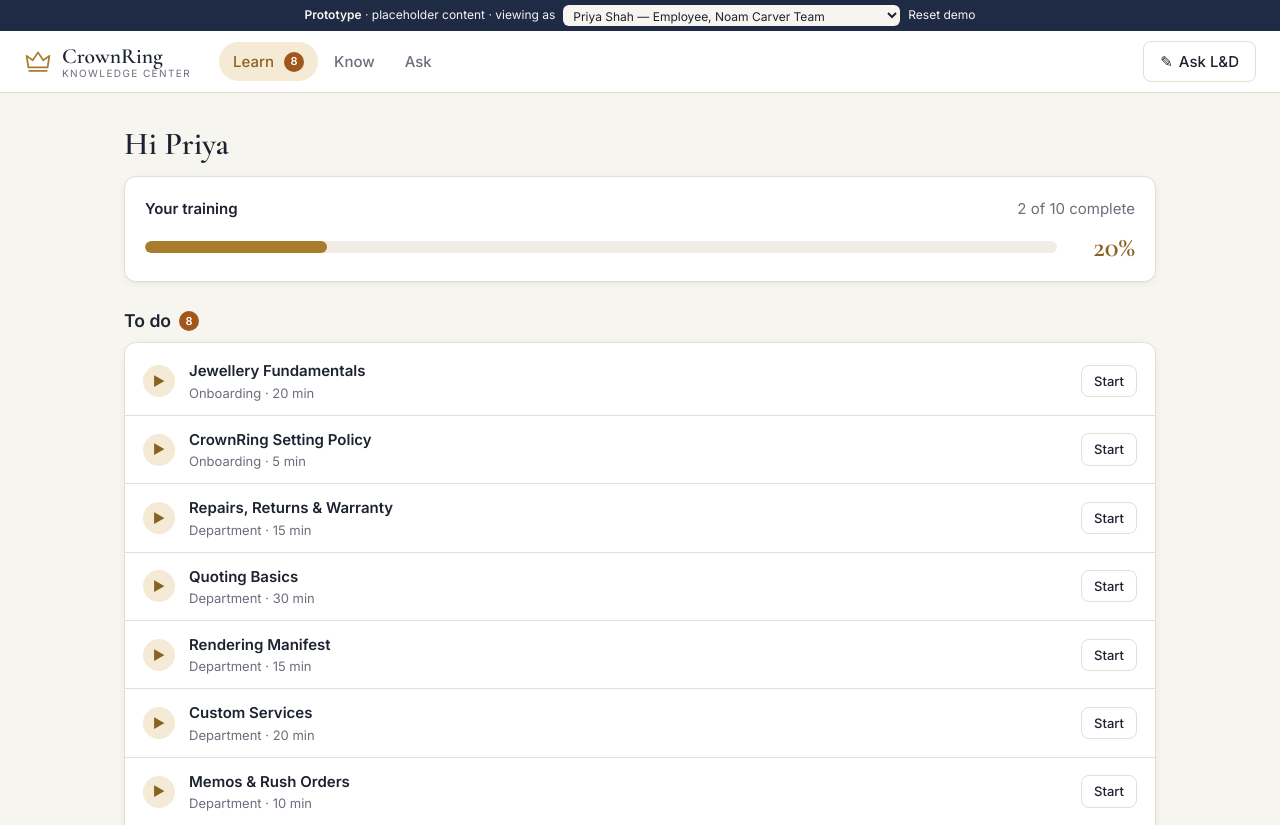
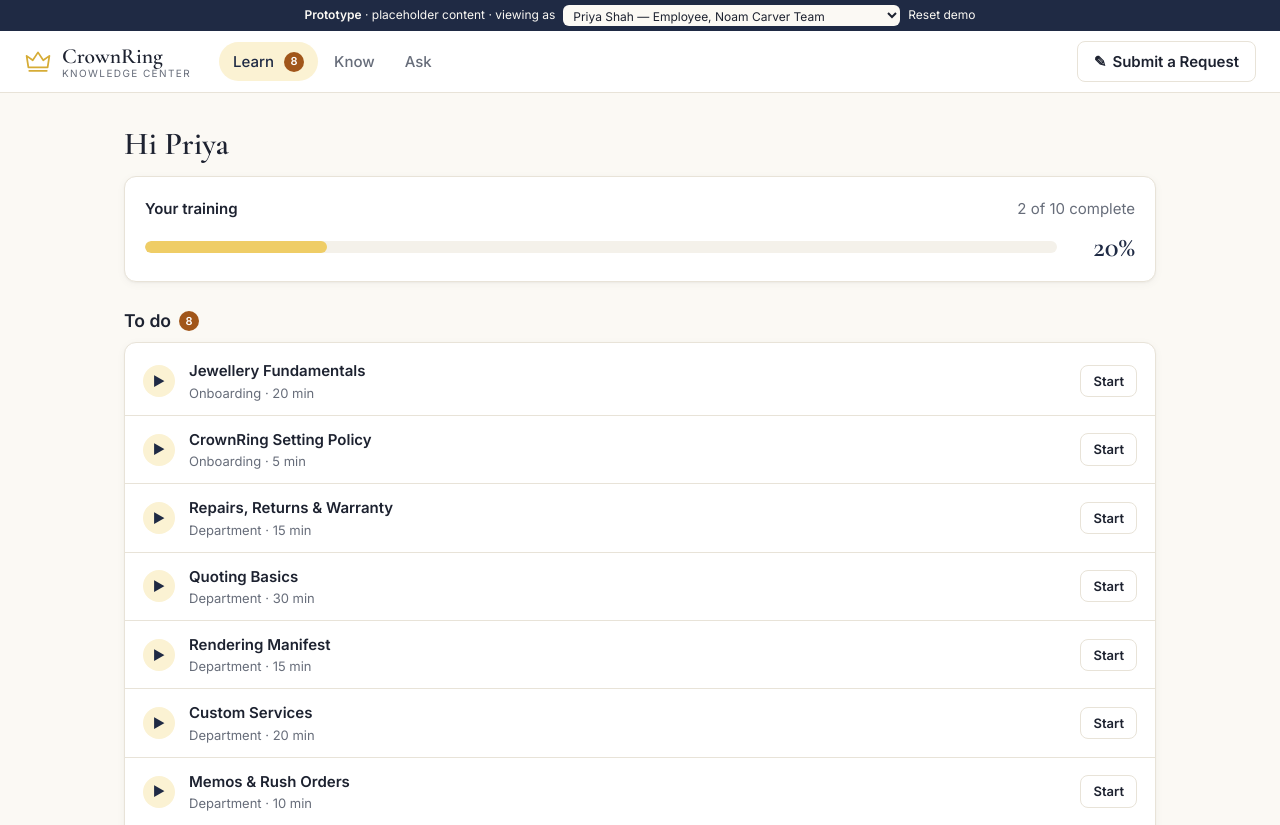
Before and after one commit to minkaliebenberg/KnowledgeCenter, a plain HTML site: page index.html in a window 1280 px wide. Shown: the top 825 px of the page. Drawn offline with nearby package versions, Linux system fonts and the light colour scheme.

Commit message:
Rename header button to Submit a Request; softer yellow accent on off-white base
Co-Authored-By: Claude Opus 5.5 <noreply@anthropic.com>
Claude-Session: https://claude.ai/code/session_01FrMNokeGHCqAJrb88RdjJQ

```diff
--- a/index.html
+++ b/index.html
@@ -12,8 +12,9 @@
 /* CrownRing Knowledge Center — prototype styles.
    Colour tokens on :root so the developer can map them to the internal site's theme. */
 :root {
-  --bg: #f7f5f0; --surface: #ffffff; --surface-2: #f1ede4; --text: #1d2230; --muted: #6a6f7c; --border: #e5dfd3;
-  --accent: #a87b2d; --accent-strong: #8a6220; --accent-soft: #f4ead5; --navy: #1f2a44;
+  --bg: #fbf9f4; --surface: #ffffff; --surface-2: #f4f1ea; --text: #1d2230; --muted: #676d7a; --border: #e8e3d8;
+  --accent: #efcd66; --accent-hover: #e6c04f; --on-accent: #1f2a44; --accent-strong: #2b4170; --accent-soft: #fbf2d3;
+  --mark: #d6ac36; --navy: #1f2a44;
   --ok: #2f7a4f; --ok-soft: #e3f1e8; --warn: #a1561a; --warn-soft: #fbeadb; --info: #2d5b9a; --info-soft: #e3ecf8;
   --danger: #a23b3b; --danger-soft: #f8e1e1;
   --radius: 12px; --shadow: 0 1px 2px rgba(20,20,30,.04), 0 2px 10px rgba(20,20,30,.04);
@@ -23,14 +24,14 @@
 @media (prefers-color-scheme: dark) {
   :root:not([data-theme="light"]) {
     --bg: #14161c; --surface: #1c1f27; --surface-2: #252935; --text: #ebe8e1; --muted: #a2a6b2; --border: #2f3442;
-    --accent: #d4a54f; --accent-strong: #e2b864; --accent-soft: #3a3020; --navy: #d9dde8;
+    --accent: #e9c869; --accent-hover: #f0d482; --on-accent: #1d2230; --accent-strong: #ecd07e; --accent-soft: #3a331f; --mark: #e9c869; --navy: #d9dde8;
     --ok: #6cc28f; --ok-soft: #1e3427; --warn: #e8a066; --warn-soft: #3b2a1c; --info: #86aee6; --info-soft: #1d2a3d;
     --danger: #e48a8a; --danger-soft: #3d2222; color-scheme: dark;
   }
 }
 :root[data-theme="dark"] {
   --bg: #14161c; --surface: #1c1f27; --surface-2: #252935; --text: #ebe8e1; --muted: #a2a6b2; --border: #2f3442;
-  --accent: #d4a54f; --accent-strong: #e2b864; --accent-soft: #3a3020; --navy: #d9dde8;
+  --accent: #e9c869; --accent-hover: #f0d482; --on-accent: #1d2230; --accent-strong: #ecd07e; --accent-soft: #3a331f; --mark: #e9c869; --navy: #d9dde8;
   --ok: #6cc28f; --ok-soft: #1e3427; --warn: #e8a066; --warn-soft: #3b2a1c; --info: #86aee6; --info-soft: #1d2a3d;
   --danger: #e48a8a; --danger-soft: #3d2222; color-scheme: dark;
 }
@@ -57,22 +58,22 @@ button, input, select, textarea { font: inherit; color: inherit; }
 .topbar { position: sticky; top: 0; z-index: 10; display: flex; align-items: center; gap: 16px; padding: 10px 24px; background: var(--surface); border-bottom: 1px solid var(--border); }
 .brand { display: flex; align-items: center; gap: 10px; color: var(--text); }
 .brand:hover { text-decoration: none; }
-.brand-mark { color: var(--accent); display: grid; place-items: center; }
+.brand-mark { color: var(--mark); display: grid; place-items: center; }
 .brand-text { display: flex; flex-direction: column; line-height: 1.05; }
 .brand-name { font-family: var(--serif); font-size: 1.35rem; font-weight: 600; }
 .brand-sub { font-size: 10px; letter-spacing: .14em; text-transform: uppercase; color: var(--muted); }
 .mainnav { display: flex; gap: 2px; margin-left: 12px; flex: 1; overflow-x: auto; }
 .mainnav a { padding: 8px 14px; border-radius: 999px; color: var(--muted); font-weight: 500; white-space: nowrap; display: inline-flex; align-items: center; gap: 6px; }
 .mainnav a:hover { background: var(--surface-2); color: var(--text); text-decoration: none; }
-.mainnav a.active { background: var(--accent-soft); color: var(--accent-strong); }
+.mainnav a.active { background: var(--accent-soft); color: var(--navy); }
 .count { display: inline-grid; place-items: center; min-width: 20px; height: 20px; padding: 0 6px; border-radius: 999px; background: var(--warn); color: #fff; font-size: 11px; font-weight: 600; margin-left: 4px; vertical-align: middle; font-family: var(--font); }
 
 main { max-width: 1080px; margin: 0 auto; padding: 24px 24px 80px; outline: none; }
 .narrow { max-width: 760px; margin: 0 auto; }
 
 /* primitives */
-.btn { display: inline-flex; align-items: center; justify-content: center; gap: 6px; padding: 8px 16px; border-radius: 8px; border: 1px solid transparent; background: var(--accent); color: #fff; font-weight: 500; cursor: pointer; white-space: nowrap; }
-.btn:hover { background: var(--accent-strong); text-decoration: none; }
+.btn { display: inline-flex; align-items: center; justify-content: center; gap: 6px; padding: 8px 16px; border-radius: 8px; border: 1px solid transparent; background: var(--accent); color: var(--on-accent); font-weight: 600; cursor: pointer; white-space: nowrap; }
+.btn:hover { background: var(--accent-hover); text-decoration: none; }
 .btn:disabled { opacity: .45; cursor: not-allowed; }
 .btn-ghost { background: transparent; color: var(--text); border-color: var(--border); }
 .btn-ghost:hover { background: var(--surface-2); }
@@ -123,7 +124,7 @@ tr.click:hover td { background: var(--surface-2); }
 .progress > span { display: block; height: 100%; background: var(--accent); border-radius: 999px; transition: width .4s; }
 .big-bar { display: flex; align-items: center; gap: 14px; margin-top: 12px; }
 .big-bar .progress { height: 12px; }
-.big-bar .pct { font-family: var(--serif); font-size: 1.8rem; font-weight: 600; color: var(--accent-strong); line-height: 1; min-width: 64px; text-align: right; }
+.big-bar .pct { font-family: var(--serif); font-size: 1.8rem; font-weight: 600; color: var(--navy); line-height: 1; min-width: 64px; text-align: right; }
 .big-bar .small-pct { font-size: 1.1rem; }
 .cell-pct { min-width: 100px; }
 .cell-pct .progress { height: 5px; margin-top: 5px; }
@@ -134,7 +135,7 @@ tr.click:hover td { background: var(--surface-2); }
 .list-row:first-child, summary + .list-row { border-top: 0; }
 a.list-row:hover { background: var(--surface-2); text-decoration: none; }
 .list-row .sub { display: block; font-size: 13px; color: var(--muted); font-weight: 400; }
-.row-ico { width: 32px; height: 32px; border-radius: 50%; display: grid; place-items: center; flex: none; background: var(--accent-soft); color: var(--accent-strong); font-size: 13px; font-weight: 700; }
+.row-ico { width: 32px; height: 32px; border-radius: 50%; display: grid; place-items: center; flex: none; background: var(--accent-soft); color: var(--navy); font-size: 13px; font-weight: 700; }
 .row-ico.warn { background: var(--warn-soft); color: var(--warn); }
 .row-ico.ok { background: var(--ok-soft); color: var(--ok); }
 .row-ico.plain { background: var(--surface-2); font-size: 16px; border-radius: 8px; }
@@ -266,8 +267,8 @@ button.kcard:hover { border-color: var(--accent); }
       <span class="brand-text"><span class="brand-name">CrownRing</span><span class="brand-sub">Knowledge Center</span></span>
     </a>
     <nav class="mainnav" id="mainnav" aria-label="Knowledge Center sections"></nav>
-    <button class="btn btn-ghost suggest-btn" id="suggestBtn" type="button" title="Ask L&amp;D a question or suggest a topic">
-      <span aria-hidden="true">✎</span><span class="hide-sm"> Ask L&amp;D</span>
+    <button class="btn btn-ghost suggest-btn" id="suggestBtn" type="button" title="Send a question, idea or document request to L&amp;D">
+      <span aria-hidden="true">✎</span><span class="hide-sm"> Submit a Request</span>
     </button>
   </header>
 
@@ -953,7 +954,7 @@ button.kcard:hover { border-color: var(--accent); }
   function suggestModal(prefill = '', type = 'question') {
     const me = S.me();
     openModal(`
-      <h2 id="modalTitle">Ask L&amp;D</h2>
+      <h2 id="modalTitle">Submit a request</h2>
       <div class="field"><label for="sType">What is it?</label>
         <select id="sType">
           <option value="question" ${type === 'question' ? 'selected' : ''}>A question</option>
@@ -1174,7 +1175,7 @@ button.kcard:hover { border-color: var(--accent); }
       }).filter(Boolean).sort((a, b) => b.score - a.score);
       res.innerHTML = hits.length
         ? `<div class="card list">${hits.map((h) => fileRow(h.d, h.snippet)).join('')}</div>`
-        : `<div class="card empty">No results. <button class="link-btn" id="noResSuggest" type="button">Ask L&amp;D</button></div>`;
+        : `<div class="card empty">No results. <button class="link-btn" id="noResSuggest" type="button">Request this document</button></div>`;
       const nr = $('#noResSuggest'); if (nr) nr.addEventListener('click', () => suggestModal('I searched for "' + knowQuery + '" and couldn\'t find anything.', 'request'));
     };
     input.addEventListener('input', run);
--- a/src/css/styles.css
+++ b/src/css/styles.css
@@ -1,8 +1,9 @@
 /* CrownRing Knowledge Center — prototype styles.
    Colour tokens on :root so the developer can map them to the internal site's theme. */
 :root {
-  --bg: #f7f5f0; --surface: #ffffff; --surface-2: #f1ede4; --text: #1d2230; --muted: #6a6f7c; --border: #e5dfd3;
-  --accent: #a87b2d; --accent-strong: #8a6220; --accent-soft: #f4ead5; --navy: #1f2a44;
+  --bg: #fbf9f4; --surface: #ffffff; --surface-2: #f4f1ea; --text: #1d2230; --muted: #676d7a; --border: #e8e3d8;
+  --accent: #efcd66; --accent-hover: #e6c04f; --on-accent: #1f2a44; --accent-strong: #2b4170; --accent-soft: #fbf2d3;
+  --mark: #d6ac36; --navy: #1f2a44;
   --ok: #2f7a4f; --ok-soft: #e3f1e8; --warn: #a1561a; --warn-soft: #fbeadb; --info: #2d5b9a; --info-soft: #e3ecf8;
   --danger: #a23b3b; --danger-soft: #f8e1e1;
   --radius: 12px; --shadow: 0 1px 2px rgba(20,20,30,.04), 0 2px 10px rgba(20,20,30,.04);
@@ -12,14 +13,14 @@
 @media (prefers-color-scheme: dark) {
   :root:not([data-theme="light"]) {
     --bg: #14161c; --surface: #1c1f27; --surface-2: #252935; --text: #ebe8e1; --muted: #a2a6b2; --border: #2f3442;
-    --accent: #d4a54f; --accent-strong: #e2b864; --accent-soft: #3a3020; --navy: #d9dde8;
+    --accent: #e9c869; --accent-hover: #f0d482; --on-accent: #1d2230; --accent-strong: #ecd07e; --accent-soft: #3a331f; --mark: #e9c869; --navy: #d9dde8;
     --ok: #6cc28f; --ok-soft: #1e3427; --warn: #e8a066; --warn-soft: #3b2a1c; --info: #86aee6; --info-soft: #1d2a3d;
     --danger: #e48a8a; --danger-soft: #3d2222; color-scheme: dark;
   }
 }
 :root[data-theme="dark"] {
   --bg: #14161c; --surface: #1c1f27; --surface-2: #252935; --text: #ebe8e1; --muted: #a2a6b2; --border: #2f3442;
-  --accent: #d4a54f; --accent-strong: #e2b864; --accent-soft: #3a3020; --navy: #d9dde8;
+  --accent: #e9c869; --accent-hover: #f0d482; --on-accent: #1d2230; --accent-strong: #ecd07e; --accent-soft: #3a331f; --mark: #e9c869; --navy: #d9dde8;
   --ok: #6cc28f; --ok-soft: #1e3427; --warn: #e8a066; --warn-soft: #3b2a1c; --info: #86aee6; --info-soft: #1d2a3d;
   --danger: #e48a8a; --danger-soft: #3d2222; color-scheme: dark;
 }
@@ -46,22 +47,22 @@ button, input, select, textarea { font: inherit; color: inherit; }
 .topbar { position: sticky; top: 0; z-index: 10; display: flex; align-items: center; gap: 16px; padding: 10px 24px; background: var(--surface); border-bottom: 1px solid var(--border); }
 .brand { display: flex; align-items: center; gap: 10px; color: var(--text); }
 .brand:hover { text-decoration: none; }
-.brand-mark { color: var(--accent); display: grid; place-items: center; }
+.brand-mark { color: var(--mark); display: grid; place-items: center; }
 .brand-text { display: flex; flex-direction: column; line-height: 1.05; }
 .brand-name { font-family: var(--serif); font-size: 1.35rem; font-weight: 600; }
 .brand-sub { font-size: 10px; letter-spacing: .14em; text-transform: uppercase; color: var(--muted); }
 .mainnav { display: flex; gap: 2px; margin-left: 12px; flex: 1; overflow-x: auto; }
 .mainnav a { padding: 8px 14px; border-radius: 999px; color: var(--muted); font-weight: 500; white-space: nowrap; display: inline-flex; align-items: center; gap: 6px; }
 .mainnav a:hover { background: var(--surface-2); color: var(--text); text-decoration: none; }
-.mainnav a.active { background: var(--accent-soft); color: var(--accent-strong); }
+.mainnav a.active { background: var(--accent-soft); color: var(--navy); }
 .count { display: inline-grid; place-items: center; min-width: 20px; height: 20px; padding: 0 6px; border-radius: 999px; background: var(--warn); color: #fff; font-size: 11px; font-weight: 600; margin-left: 4px; vertical-align: middle; font-family: var(--font); }
 
 main { max-width: 1080px; margin: 0 auto; padding: 24px 24px 80px; outline: none; }
 .narrow { max-width: 760px; margin: 0 auto; }
 
 /* primitives */
-.btn { display: inline-flex; align-items: center; justify-content: center; gap: 6px; padding: 8px 16px; border-radius: 8px; border: 1px solid transparent; background: var(--accent); color: #fff; font-weight: 500; cursor: pointer; white-space: nowrap; }
-.btn:hover { background: var(--accent-strong); text-decoration: none; }
+.btn { display: inline-flex; align-items: center; justify-content: center; gap: 6px; padding: 8px 16px; border-radius: 8px; border: 1px solid transparent; background: var(--accent); color: var(--on-accent); font-weight: 600; cursor: pointer; white-space: nowrap; }
+.btn:hover { background: var(--accent-hover); text-decoration: none; }
 .btn:disabled { opacity: .45; cursor: not-allowed; }
 .btn-ghost { background: transparent; color: var(--text); border-color: var(--border); }
 .btn-ghost:hover { background: var(--surface-2); }
@@ -112,7 +113,7 @@ tr.click:hover td { background: var(--surface-2); }
 .progress > span { display: block; height: 100%; background: var(--accent); border-radius: 999px; transition: width .4s; }
 .big-bar { display: flex; align-items: center; gap: 14px; margin-top: 12px; }
 .big-bar .progress { height: 12px; }
-.big-bar .pct { font-family: var(--serif); font-size: 1.8rem; font-weight: 600; color: var(--accent-strong); line-height: 1; min-width: 64px; text-align: right; }
+.big-bar .pct { font-family: var(--serif); font-size: 1.8rem; font-weight: 600; color: var(--navy); line-height: 1; min-width: 64px; text-align: right; }
 .big-bar .small-pct { font-size: 1.1rem; }
 .cell-pct { min-width: 100px; }
 .cell-pct .progress { height: 5px; margin-top: 5px; }
@@ -123,7 +124,7 @@ tr.click:hover td { background: var(--surface-2); }
 .list-row:first-child, summary + .list-row { border-top: 0; }
 a.list-row:hover { background: var(--surface-2); text-decoration: none; }
 .list-row .sub { display: block; font-size: 13px; color: var(--muted); font-weight: 400; }
-.row-ico { width: 32px; height: 32px; border-radius: 50%; display: grid; place-items: center; flex: none; background: var(--accent-soft); color: var(--accent-strong); font-size: 13px; font-weight: 700; }
+.row-ico { width: 32px; height: 32px; border-radius: 50%; display: grid; place-items: center; flex: none; background: var(--accent-soft); color: var(--navy); font-size: 13px; font-weight: 700; }
 .row-ico.warn { background: var(--warn-soft); color: var(--warn); }
 .row-ico.ok { background: var(--ok-soft); color: var(--ok); }
 .row-ico.plain { background: var(--surface-2); font-size: 16px; border-radius: 8px; }
--- a/src/js/app.js
+++ b/src/js/app.js
@@ -99,7 +99,7 @@
   function suggestModal(prefill = '', type = 'question') {
     const me = S.me();
     openModal(`
-      <h2 id="modalTitle">Ask L&amp;D</h2>
+      <h2 id="modalTitle">Submit a request</h2>
       <div class="field"><label for="sType">What is it?</label>
         <select id="sType">
           <option value="question" ${type === 'question' ? 'selected' : ''}>A question</option>
@@ -320,7 +320,7 @@
       }).filter(Boolean).sort((a, b) => b.score - a.score);
       res.innerHTML = hits.length
         ? `<div class="card list">${hits.map((h) => fileRow(h.d, h.snippet)).join('')}</div>`
-        : `<div class="card empty">No results. <button class="link-btn" id="noResSuggest" type="button">Ask L&amp;D</button></div>`;
+        : `<div class="card empty">No results. <button class="link-btn" id="noResSuggest" type="button">Request this document</button></div>`;
       const nr = $('#noResSuggest'); if (nr) nr.addEventListener('click', () => suggestModal('I searched for "' + knowQuery + '" and couldn\'t find anything.', 'request'));
     };
     input.addEventListener('input', run);
```
Also changed, not shown: src/index.html (+2 -2 lines).
